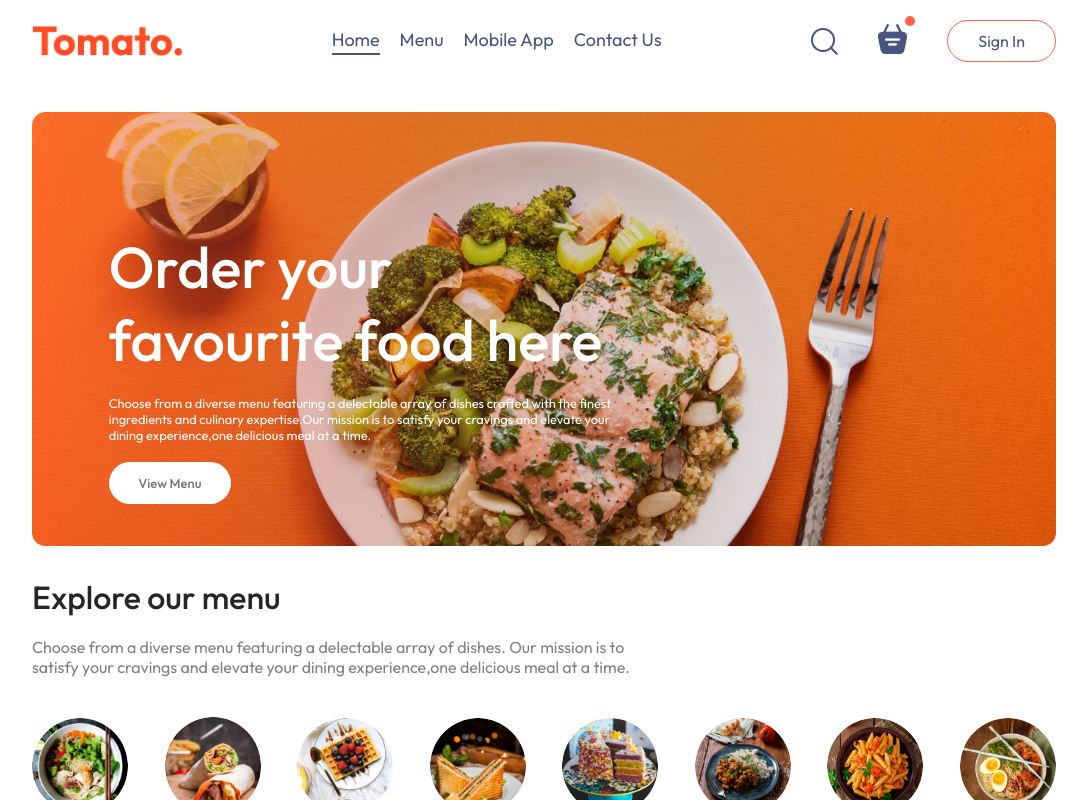
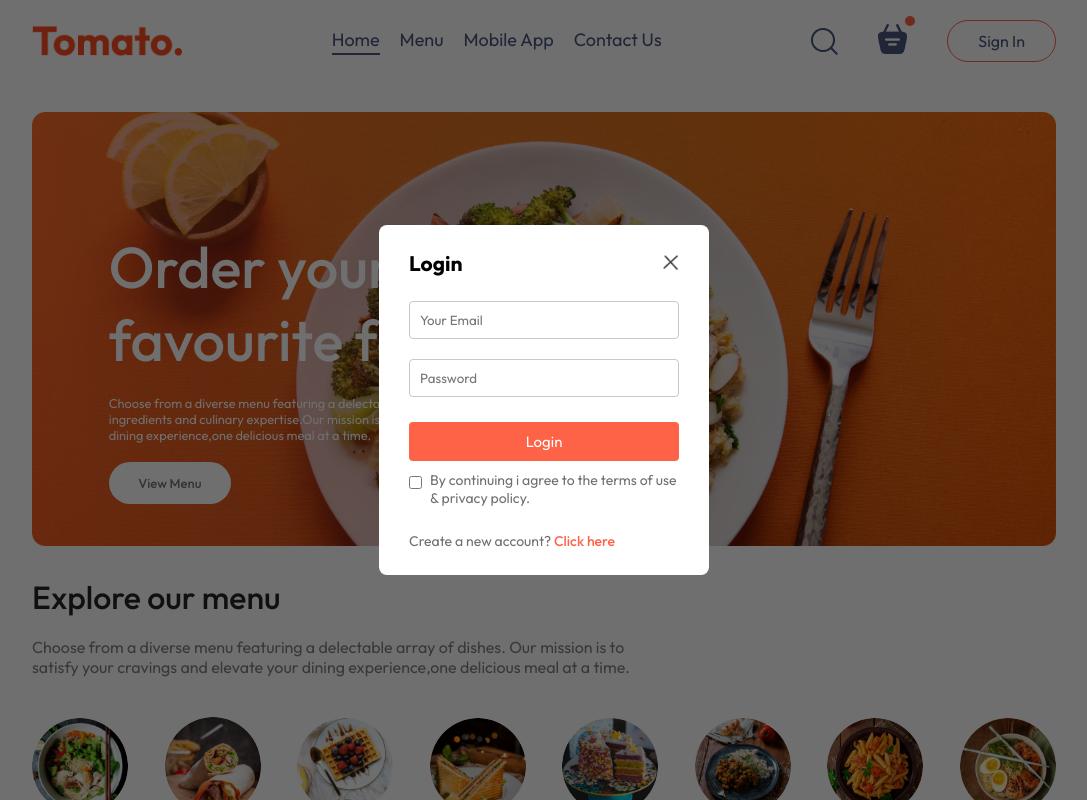
Before and after one commit to Jijojacob988/Tomato, a React (Vite) app in the folder frontend/: page / in a window 1280 px wide. Both pictures are taken after a click on the button "Sign In". Shown: the top 800 px of the page, without its empty margins (96-1183 px from the left). Built offline with nearby package versions, Linux system fonts and the light colour scheme.

Commit message:
signup form created and designed

```diff
--- a/frontend/src/App.jsx
+++ b/frontend/src/App.jsx
@@ -1,16 +1,20 @@
-import React from "react";
+import React, { useState } from "react";
 import Navbar from "./components/Navbar/Navbar";
 import { Route, Routes } from "react-router-dom";
 import Home from "./pages/Home/Home";
 import Cart from "./pages/Cart/Cart";
 import PlaceOrder from "./pages/PlaceOrder/PlaceOrder";
 import Footer from "./components/Footer/Footer";
+import LoginPopup from "./components/LoginPopup/LoginPopup";
 
 const App = () => {
+
+  const [showLogin,setShowLogin] = useState(false)
   return (
     <>
+    {showLogin?<LoginPopup setShowLogin={setShowLogin}/>:<></>}
       <div className="app">
-        <Navbar />
+        <Navbar setShowLogin={setShowLogin} />
         <Routes>
           <Route path="/" element={<Home />} />
           <Route path="/cart" element={<Cart />} />
--- /dev/null
+++ b/frontend/src/components/LoginPopup/LoginPopup.css
@@ -0,0 +1,67 @@
+.login-popup{
+    position: absolute;
+    z-index: 1;
+    width: 100%;
+    height: 100%;
+    background-color: #00000090;
+    display: grid;
+}
+
+.login-popup-container{
+    place-self: center;
+    width: max(23vw,330px);
+    color: #00000090;
+    background-color: white;
+    display: flex;
+    flex-direction: column;
+    gap: 25px;
+    padding: 25px 30px;
+    border-radius: 8px;
+    font-size: 14px;
+    animation: fadeIn 0.5s;
+}
+.login-popup-title{
+    display: flex;
+    justify-content: space-between;
+    align-items: center;
+    color: black;
+}
+.login-popup-title img{
+    width: 16px;
+    cursor: pointer;
+}
+.login-popup-inputs{
+    display: flex;
+    flex-direction: column;
+    gap: 20px;
+}
+.login-popup-inputs input{
+    outline: none;
+    border: 1px solid #c9c9c9;
+    padding: 10px;
+    border-radius: 4px;
+}
+.login-popup-container button{
+    border: none;
+    padding: 10px;
+    border-radius: 4px;
+    color: white;
+    background-color: tomato;
+    font-size: 15px;
+    cursor: pointer;
+}
+.login-popup-condition {
+    display: flex;
+    align-items: start;
+    gap: 8px;
+    margin-top: -15px;
+}
+.login-popup-condition input{
+    margin-top: 5px;
+
+}
+.login-popup p span{
+    color: tomato;
+    font-weight: 500;
+    cursor: pointer;
+}
--- /dev/null
+++ b/frontend/src/components/LoginPopup/LoginPopup.jsx
@@ -0,0 +1,44 @@
+import React, { useState } from 'react'
+import './LoginPopup.css'
+import { assets } from '../../assets/assets'
+
+const LoginPopup = ({setShowLogin}) => {
+
+const [currState,setCurrState] = useState("Login")
+  return (
+    <div className='login-popup'>
+        <form className="login-popup-container">
+            <div className="login-popup-title">
+                <h2>{currState}</h2>
+                <img onClick={()=>setShowLogin(false)} src={assets.cross_icon} alt="" />
+            </div>
+
+            <div className="login-popup-inputs">
+                {currState==="Login"?<></>:<input type="text" placeholder='Your Name' required />}
+
+                <input type="email" placeholder='Your Email' required />
+                <input type="password" placeholder='Password' required />
+            </div>
+
+            <button>{currState==="Sign Up" ?"Create account":"Login"}</button>
+            <div className="login-popup-condition">
+                <input type="checkbox" required />
+                <p>By continuing i agree to the terms of use & privacy policy.</p>
+            </div>
+            {currState==='Login'
+            ? <p>Create a new account? <span onClick={()=>setCurrState("Sign Up")}>Click here</span></p>
+            : <p>Already have an account? <span onClick={()=>setCurrState("Login")}>Login here</span></p>
+
+            }
+
+
+
+
+
+        </form>
+
+    </div>
+  )
+}
+
+export default LoginPopup
--- a/frontend/src/components/Navbar/Navbar.jsx
+++ b/frontend/src/components/Navbar/Navbar.jsx
@@ -1,8 +1,9 @@
 import React, { useState } from 'react'
 import './Navbar.css'
 import { assets } from '../../assets/assets'
+import { Link } from 'react-router-dom';
 
-const Navbar = () => {
+const Navbar = ({setShowLogin}) => {
 
     const [menu,setMenu] = useState("home");
 
@@ -10,10 +11,10 @@
     <div className='navbar'>
         <img src={assets.logo} alt="" className="logo" />
         <ul className="navbar-menu">
-            <li onClick={()=>setMenu("home")} className={menu==="home"?"active" : ""}>Home</li>
-            <li onClick={()=>setMenu("menu")}  className={menu==="menu"?"active": ""}>Menu</li>
-            <li onClick={()=>setMenu("mobile-app")} className={menu==="mobile-app"?"active": ""}>Mobile App</li>
-            <li onClick={()=>setMenu("contact-us")} className={menu==="contact-us"?"active": ""}>Contact Us</li>
+            <Link to='/' onClick={()=>setMenu("home")} className={menu==="home"?"active" : ""}>Home</Link>
+            <a href='#explore-menu' onClick={()=>setMenu("menu")}  className={menu==="menu"?"active": ""}>Menu</a>
+            <a href='#app-download' onClick={()=>setMenu("mobile-app")} className={menu==="mobile-app"?"active": ""}>Mobile App</a>
+            <a href='#footer' onClick={()=>setMenu("contact-us")} className={menu==="contact-us"?"active": ""}>Contact Us</a>
         </ul>
         <div className="navbar-right">
             <img src={assets.search_icon} alt="" />
@@ -21,7 +22,7 @@
                 <img src={assets.basket_icon} alt="" />
                 <div className="dot"></div>
             </div>
-            <button>Sign In</button>
+            <button onClick={()=>setShowLogin(true)}>Sign In</button>
         </div>
 
     </div>
--- a/frontend/src/index.css
+++ b/frontend/src/index.css
@@ -5,6 +5,7 @@
   margin: 0;
   box-sizing: border-box;
   font-family: Outfit;
+  scroll-behavior: smooth;
 }
 
 body{
```
